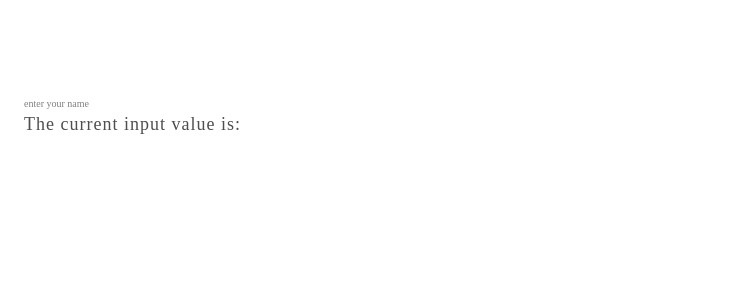
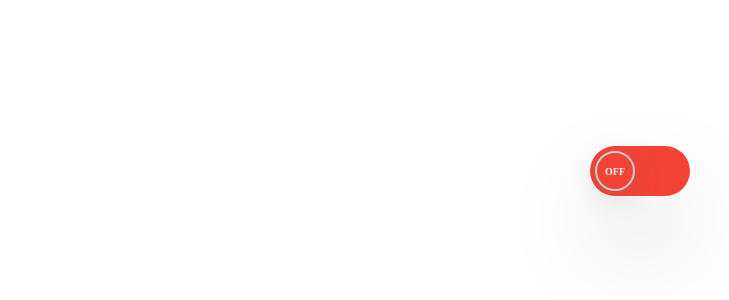
Before and after one commit to kanganamaheshwari0-cmd/react-project, a React (Vite) app in the folder react-project/: page / in a window 1280 px wide. Shown: the top 300 px of the page, without its empty margins (0-729 px from the left). Built offline with nearby package versions, Linux system fonts and the light colour scheme.

Commit message:
React Mini Project

```diff
--- a/react-project/src/App.jsx
+++ b/react-project/src/App.jsx
@@ -368,7 +368,8 @@
 import "./components/EV.css"
 // import State from './components/hooks/State';
 // import { DerivedState } from './components/DerivedState';
-import { LiftingState } from './components/LiftStateUp';
+// import { LiftingState } from './components/LiftStateUp';
+import { ToggleSwitch } from './projects/ToggleSwitch/ToggleSwitch';
 
 const App = () => {
   return (
@@ -380,7 +381,8 @@
   {/* <EventPropagation/> */}
   {/* <State/> */}
   {/* <DerivedState/> */}
-  <LiftingState/>
+  {/* <LiftingState/> */}
+  <ToggleSwitch/>
   {/* <Sibling/> */}
   </section>
   // <Profile/>
--- /dev/null
+++ b/react-project/src/projects/ToggleSwitch/ToggleSwitch.css
@@ -0,0 +1,50 @@
+body {
+    width: 100%;
+    height: 100vh;
+    display: flex;
+    justify-content: center;
+}
+
+.toggle-switch {
+    width: 100px;
+    height: 50px;
+    border-radius: 25px;
+    background-color: #ccc;
+    position: relative;
+    cursor: pointer;
+    padding: 5px;
+    margin-top: 5rem;
+    box-shadow: rgba(17, 12, 46, 0.15) 0px 48px 100px 0px;
+}
+
+.switch {
+    width: 40px;
+    height: 40px;
+    border-radius: 20px;
+    display: flex;
+    align-items: center;
+    justify-content: center;
+    color: white;
+    font-weight: bold;
+    position: absolute;
+    top: 5px;
+    left: 5px;
+    transition: transform 0.3s linear, background-color 0.3s linear;
+    border: 0.2rem solid #ccc;
+    box-shadow: rgba(100, 100, 111, 0.2) 0px 7px 29px 0px;
+}
+
+.on {
+    background-color: #4caf50;
+    transform: translateX(50px);
+}
+
+.off {
+    background-color: #f44336;
+    transform: translateX(0);
+}
+
+.switch-state {
+    margin: 0 10px;
+    text-transform: uppercase;
+}
--- /dev/null
+++ b/react-project/src/projects/ToggleSwitch/ToggleSwitch.jsx
@@ -0,0 +1,24 @@
+import { useState } from "react"
+import "./ToggleSwitch.css"
+
+export const ToggleSwitch = () => {
+
+const[isOn, setIsOn] = useState(false);
+
+const handleToggleSwitch = () => {
+    setIsOn(!isOn);
+};
+
+const checkIsOn = isOn ? "on" : "off"
+const toggleBGColor = {backgroundColor:isOn ? "#4caf50" : "#f44336"}
+    return (
+    <div className="toggle-switch" style={toggleBGColor
+
+    }
+     onClick={handleToggleSwitch}>
+        <div className={`switch ${checkIsOn}`}>
+            <span className="switch-state">{checkIsOn}</span>
+        </div>
+    </div>
+    );
+}
```
